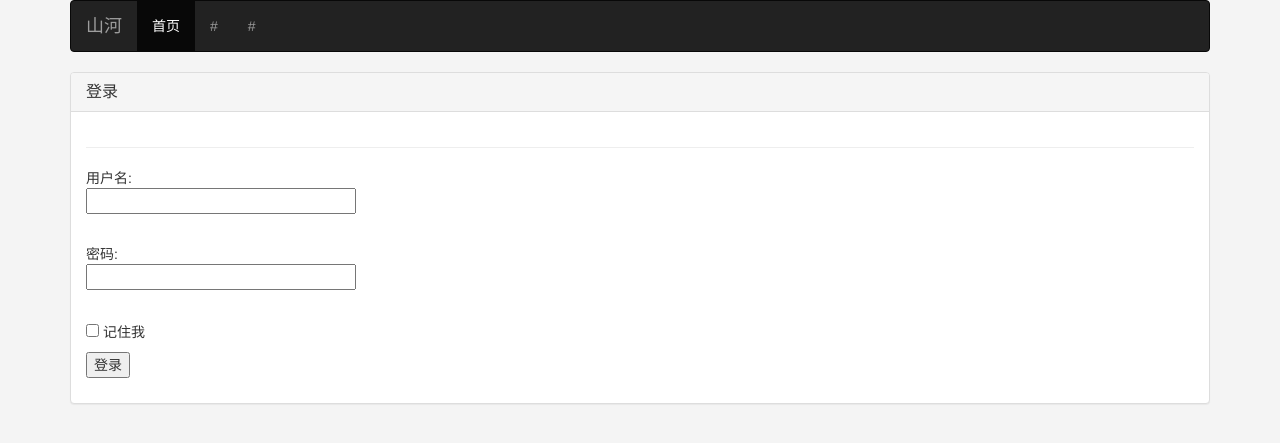
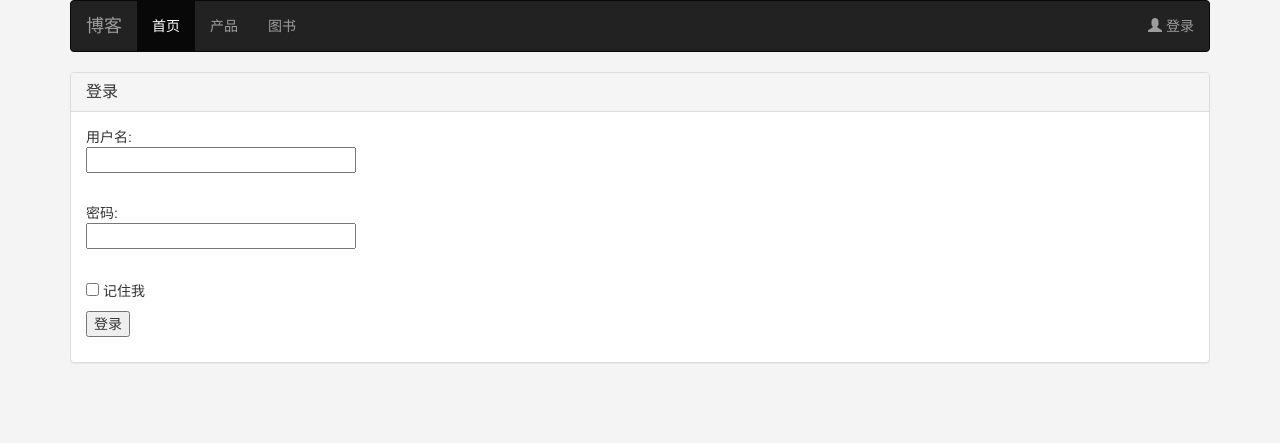
Before and after one commit to Mihawkmah/Flask.Blog, a Flask app: page /login in a window 1280 px wide. Shown: the top 443 px of the page. Run offline with Flask 2, Linux system fonts and the light colour scheme; some libraries are stand-ins or nearby versions.

Commit message:
优化登录退出
右上角显示登录退出按钮：
1、没登录显示登录按钮，不显示退出按钮
2、已登录显示登录用户名，显示退出按钮
3、点击退出后不显示退出按钮，显示登录按钮

```diff
--- a/app/templates/base.html
+++ b/app/templates/base.html
@@ -21,16 +21,29 @@
 <div class="container">
     <div class="row">
         <div class="col-xs-12">
+
             <nav class="navbar navbar-inverse" role="navigation">
               <div class="container-fluid">
               <div class="navbar-header">
-                  <a class="navbar-brand" href="#">山河</a>
+                  <a class="navbar-brand" href="#">博客</a>
               </div>
               <div>
                   <ul class="nav navbar-nav">
                       <li class="active"><a href="#">首页</a></li>
-                      <li><a href="#">#</a></li>
-                      <li><a href="#">#</a></li>
+                      <li><a href="#">产品</a></li>
+                      <li><a href="#">图书</a></li>
+                  </ul>
+                  <ul class="nav navbar-nav navbar-right">
+                      {% if current_user.is_authenticated %}
+                      <li><a><span class="glyphicon glyphicon-user"></span> {{ current_user.username }}</a></li>
+                      {% else %}
+                      <li><a href="/login"><span class="glyphicon glyphicon-user"></span> 登录</a></li>
+                      {% endif %}
+
+                      {% if current_user.is_authenticated %}
+                      <li><a href="/logout"><span class="glyphicon glyphicon-log-in"></span> 退出</a></li>
+                      {% endif %}
+
                   </ul>
               </div>
               </div>
--- a/app/templates/login.html
+++ b/app/templates/login.html
@@ -14,7 +14,8 @@
                     </div>
 <!-- 登录表单 -->
                     <div class="panel-body">
-                        <hr>
+
+                        <!-- 验证信息 -->
                         {% with messages = get_flashed_messages() %}
                         {% if messages %}
                         <ul>
@@ -24,6 +25,7 @@
                         </ul>
                         {% endif %}
                         {% endwith %}
+
                     <form action="" method="post" name="login">
                         {{form.hidden_tag()}}
                         <p>
--- a/app/views.py
+++ b/app/views.py
@@ -17,7 +17,6 @@ def index(page=1):
 def get_post(post_id):
     post = Posts.objects(id=post_id).first()
     return render_template('post.html',post=post)
-
 
 @app.route('/editor')
 @login_required
@@ -45,8 +44,11 @@ def login():
             return redirect(url_for('editor'))
     return render_template('login.html',form=form)
 
-
 @app.route('/logout')
 def logout():
     logout_user()
-    return redirect(url_for('.index'))
+    return redirect(url_for('index'))
+
+@app.errorhandler(404)
+def page_not_found(error):
+    return render_template('404.html'), 404
```
Also changed, not shown: app/templates/404.html (added, +13 -0 lines).
